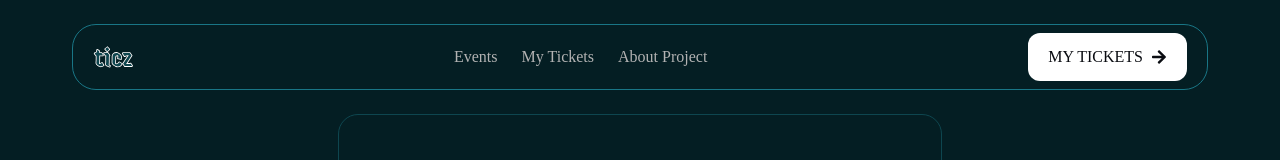
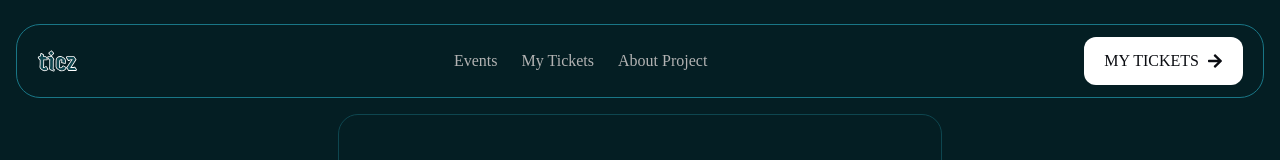
Before and after one commit to FrankLayza/TICKET-GENERATOR, a React (Vite) app: page / in a window 1280 px wide. Shown: the top 160 px of the page. Built offline with nearby package versions, Linux system fonts and the light colour scheme; a web font is replaced by a local one.

Commit message:
navbar fixes

```diff
--- a/src/Components/Navbar.jsx
+++ b/src/Components/Navbar.jsx
@@ -4,26 +4,28 @@ import { NavLink } from "react-router-dom";
 
 const Navbar = () => {
   return (
-    <div className="border border-[#197686] flex justify-between items-center rounded-3xl font-jeju mx-18 my-6 px-5 py-2">
-      <div className="mr-2 sm:mr-0">
-        <img src={Ticz} alt="" className="w-10 h-10 " />
+    <div className="border border-[#197686] flex items-center justify-between rounded-3xl font-jeju mx-4 my-4 px-4 py-2 sm:px-5 sm:py-3">
+      <div className="mr-auto">
+        <img src={Ticz} alt="Logo" className="w-10 h-10" />
       </div>
-      <div className="mx-2 hidden md:block">
+      <div className="hidden md:block">
         <ul className="flex text-[#b3b3b3]">
           <NavLink to="/" className="mx-3">
-            <a href="">Events</a>
+            Events
           </NavLink>
           <NavLink to="/ticket" className="mx-3">
-            <a href="">My Tickets</a>
+            My Tickets
           </NavLink>
-          <NavLink className="mx-3">
-            <a href="">About Project</a>
+          <NavLink to="/about" className="mx-3">
+            About Project
           </NavLink>
         </ul>
       </div>
-      <button className="flex items-center bg-white  px-5 py-3 rounded-xl text-[#0A0C11]">
-        MY TICKETS <FaArrowRight className="ml-2" />
-      </button>
+      <div className="ml-auto">
+        <button className="flex items-center bg-white px-4 py-2 sm:px-5 sm:py-3 rounded-xl text-[#0A0C11]">
+          MY TICKETS <FaArrowRight className="ml-2" />
+        </button>
+      </div>
     </div>
   );
 };
```
